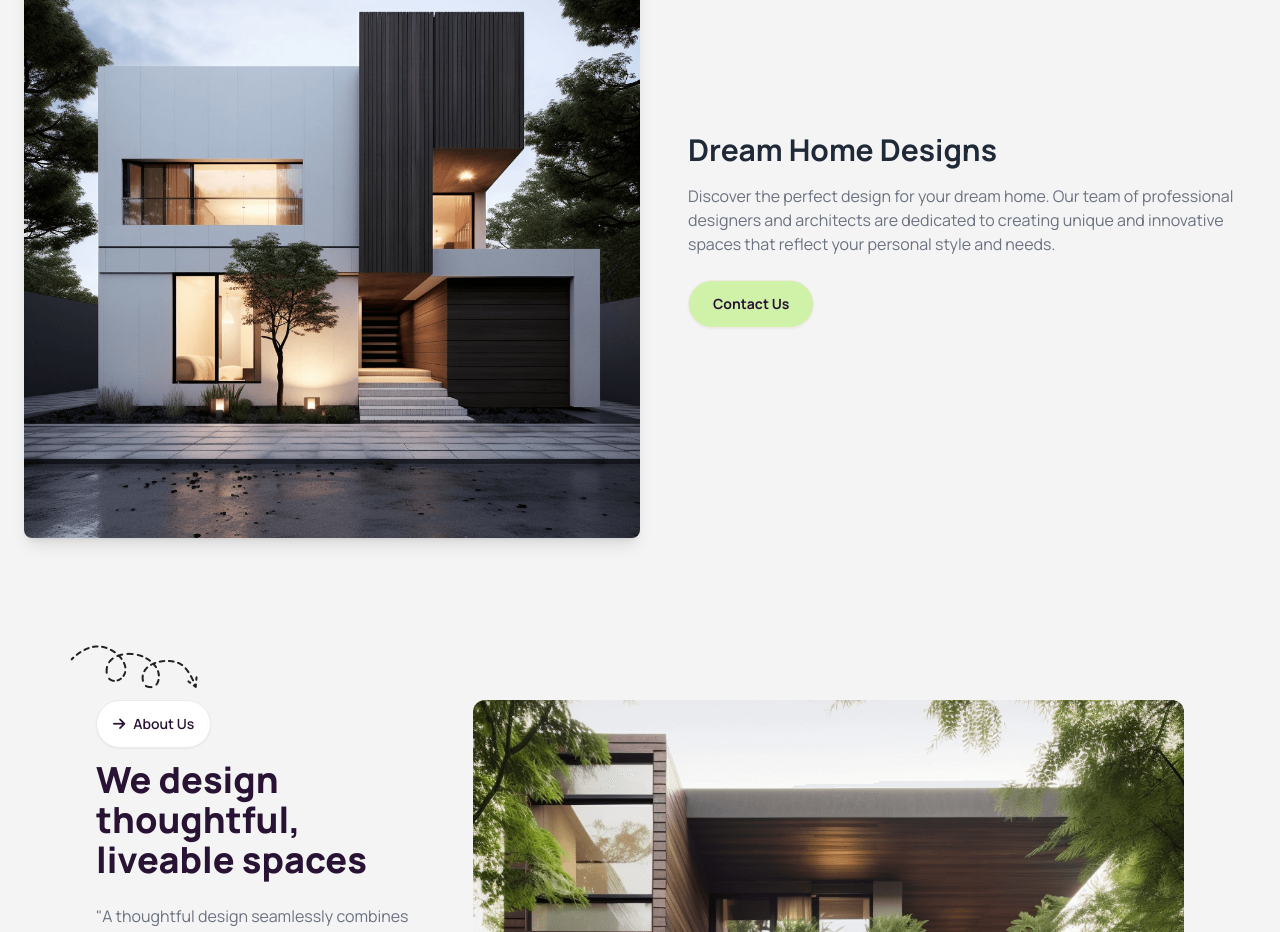
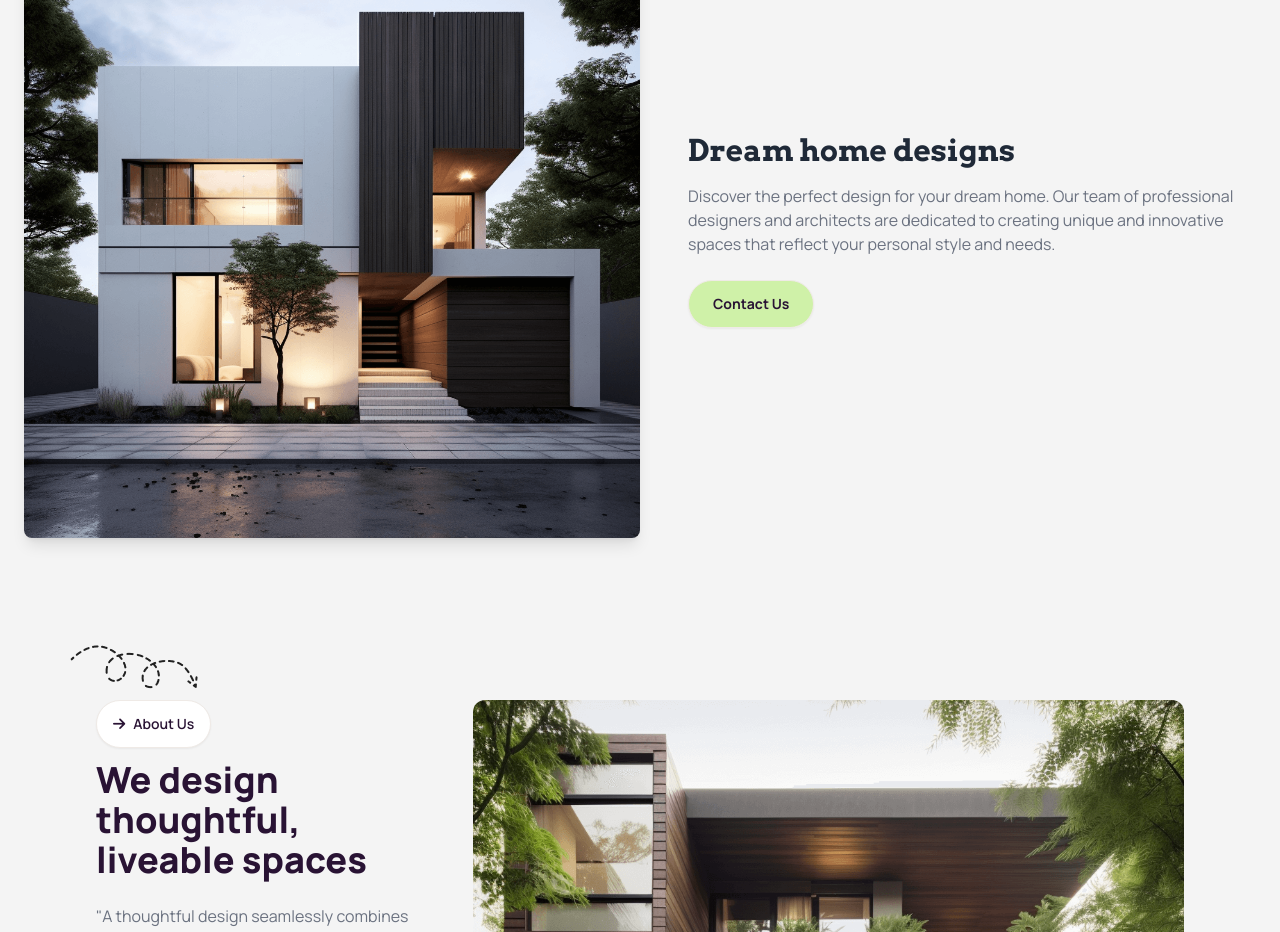
Before and after one commit to soykot49/Assignment-03, a plain HTML site: page index.html in a window 1280 px wide. Shown: the part 1020-1952 px from the top of the page. Drawn offline with nearby package versions, Linux system fonts and the light colour scheme.

Commit message:
google font added

```diff
--- a/index.html
+++ b/index.html
@@ -11,14 +11,23 @@
 
   <link href="https://cdn.jsdelivr.net/npm/daisyui@4.12.10/dist/full.min.css" rel="stylesheet" type="text/css" />
   <script src="https://cdn.tailwindcss.com"></script>
+
+
   <!-- for google font-->
 
   <link rel="preconnect" href="https://fonts.googleapis.com" />
   <link rel="preconnect" href="https://fonts.gstatic.com" crossorigin />
   <link href="https://fonts.googleapis.com/css2?family=Manrope:wght@200..800&display=swap" rel="stylesheet" />
+
+  <link rel="preconnect" href="https://fonts.googleapis.com">
+<link rel="preconnect" href="https://fonts.gstatic.com" crossorigin>
+<link href="https://fonts.googleapis.com/css2?family=Arvo:ital,wght@0,400;0,700;1,400;1,700&display=swap" rel="stylesheet">
+
+
   <!-- fontawesome here -->
 
   <script src="https://kit.fontawesome.com/b1b6dc90c6.js" crossorigin="anonymous"></script>
+
   <!-- tailwind custom part added here -->
 
   <script>
@@ -27,6 +36,7 @@
         extend: {
           fontFamily: {
             manrope: ["Manrope", "sans-serif"],
+            arvo: ["Arvo", "serif"],
           },
           colors: {
             clifford: "#da373d",
@@ -44,6 +54,7 @@
   <header class="container mx-auto">
 
     <!-- Navbar sec here-->
+
     <nav class="flex items-center justify-between mt-2 md:mt-7 mx-2 md:mx">
       <a class="flex items-center hover:cursor-pointer ">
           <i class="fa-solid fa-arrow-right p-2 rounded-full bg-color_primary" style="rotate: -45deg"></i>
@@ -111,6 +122,8 @@
         </ul>
       </div>
     </nav>
+
+
     <!-- Banner sec here-->
     <section>
       <div class="hero min-h-screen">
@@ -161,8 +174,8 @@
           <!-- Text sec here -->
 
           <div class="lg:w-1/2 lg:pl-12">
-            <h2 class="text-3xl font-bold text-gray-800 mb-4">Dream Home Designs</h2>
-            <p class="text-gray-500 mb-6">
+            <h2 class="text-3xl font-bold text-gray-800 mb-4 font-arvo">Dream home designs</h2>
+            <p class="text-gray-500 mb-6 ">
               Discover the perfect design for your dream home. Our team of professional designers and architects are dedicated to creating unique and innovative spaces that reflect your personal style and needs.
             </p>
             <a class="btn bg-color_sec py-2 px-6 rounded-full font-bold hover:bg-color_primary">
```
